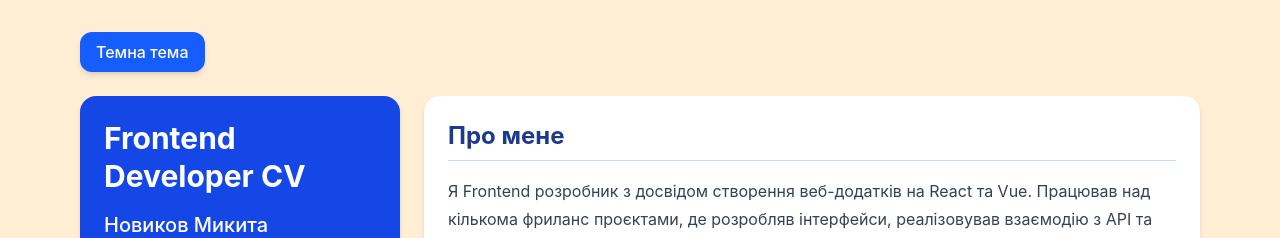
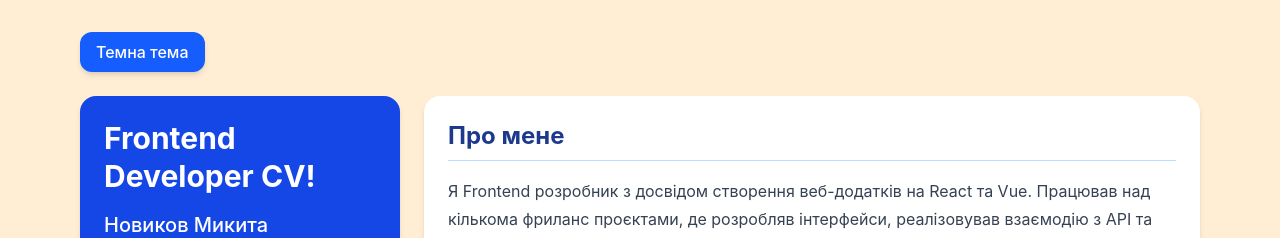
Before and after one commit to niketas2/lab_2, a React (Vite) app in the folder lab_2_react/: page / in a window 1280 px wide. Shown: the top 238 px of the page. Built offline with nearby package versions, Linux system fonts and the light colour scheme; no server answers.

Commit message:
Change header name

```diff
--- a/lab_2_react/src/Components/Header.tsx
+++ b/lab_2_react/src/Components/Header.tsx
@@ -2,7 +2,7 @@
 export const Header = () => {
     return (
         <header className="rounded-2xl bg-blue-700 p-6 text-white shadow-md">
-            <h1 className="text-3xl font-bold leading-tight">Frontend Developer CV</h1>
+            <h1 className="text-3xl font-bold leading-tight">Frontend Developer CV!</h1>
             <p className="mt-4 text-xl font-medium">Новиков Микита</p>
             <p className="mt-1 text-sm text-blue-100">Україна</p>
         </header>
```
